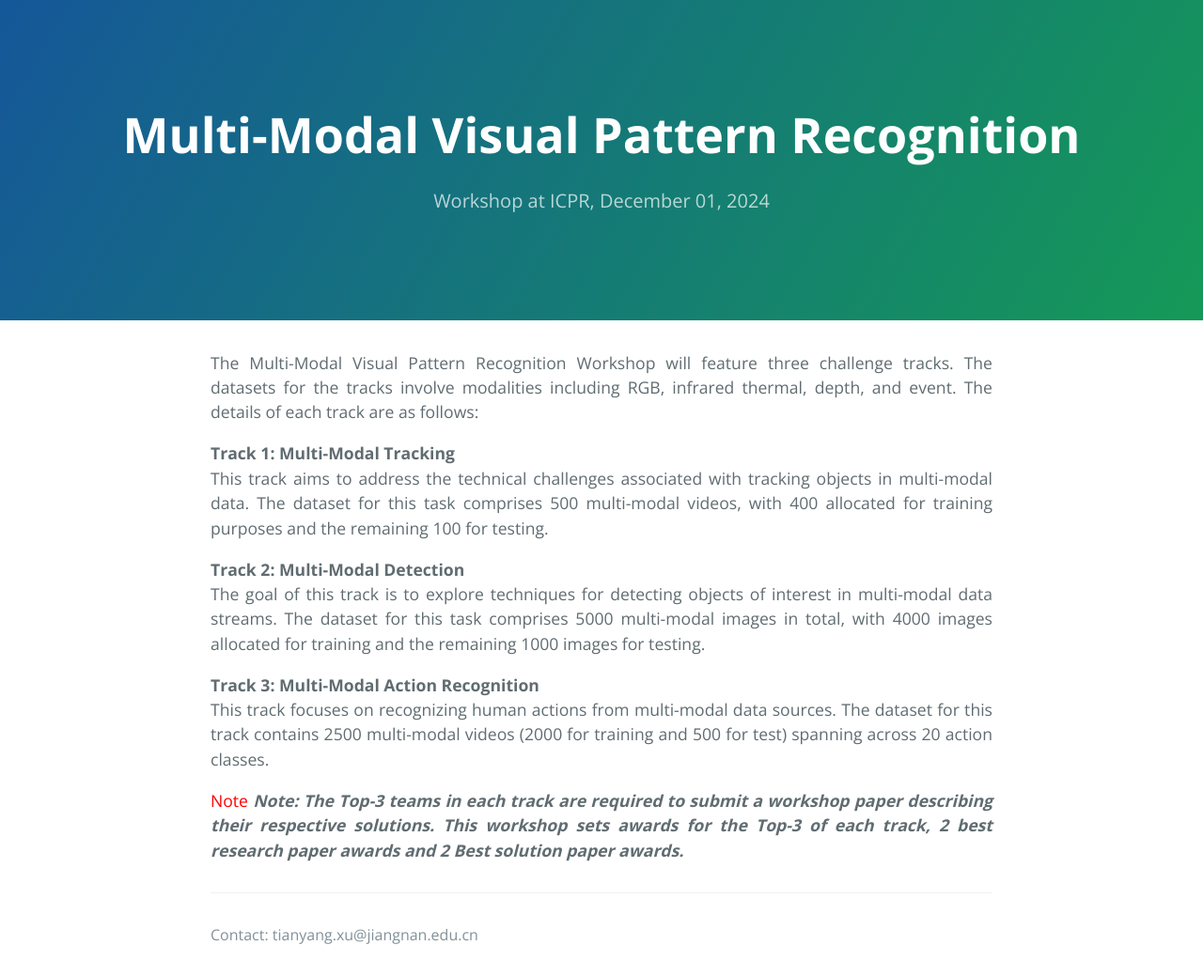
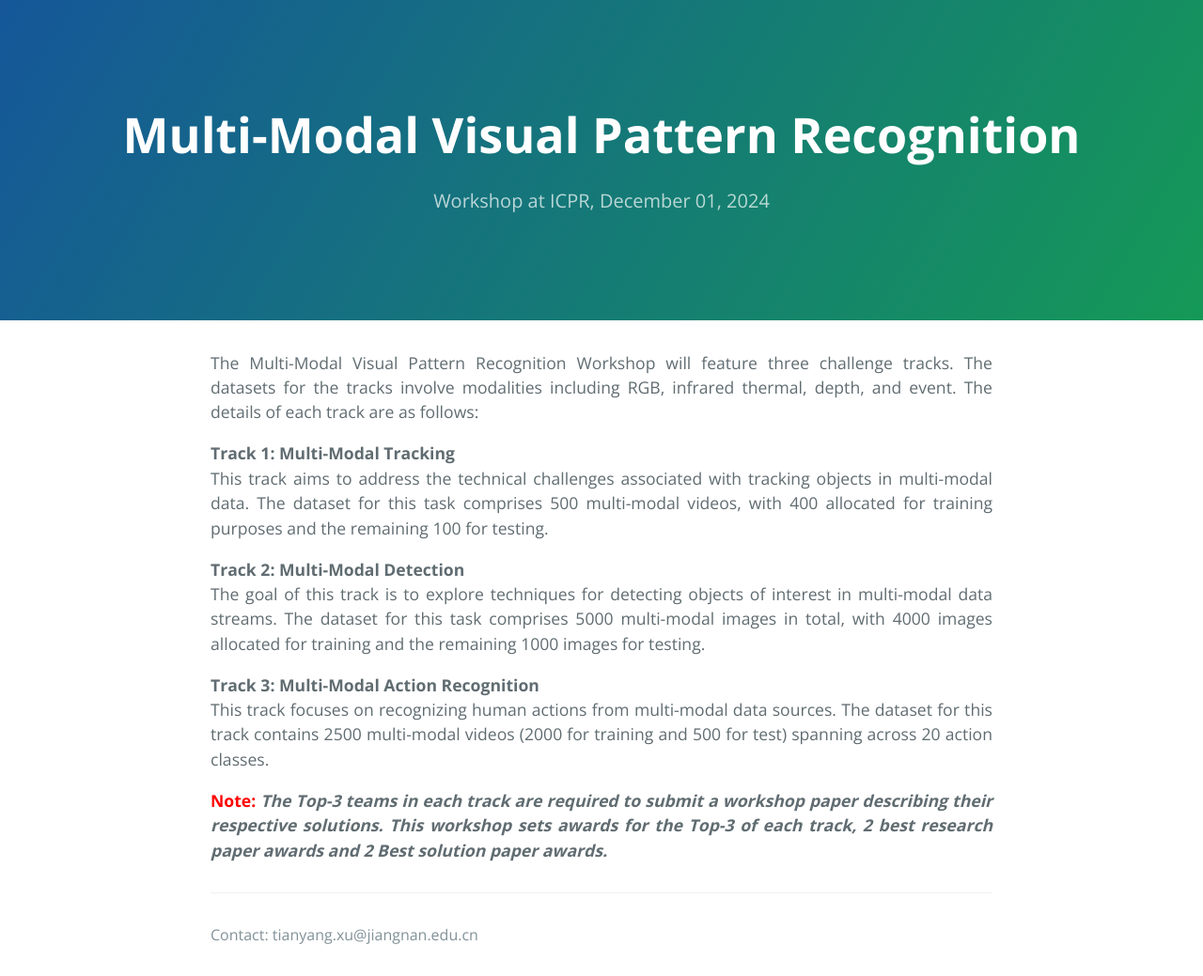
Before and after one commit to PRCI-Lab/mmvpr-workshop-icpr2024, a Jekyll site: the page built from docs/details-of-the-challenge.md, in a window 1280 px wide. Shown: the whole page at 94% size. Built offline with Jekyll 4.4.1, drawn with Linux system fonts in a browser that asks for light colours; our own code applies the rules of GitHub Pages for plain Markdown files.

Commit message:
Update details-of-the-challenge.md

```diff
--- a/docs/details-of-the-challenge.md
+++ b/docs/details-of-the-challenge.md
@@ -9,5 +9,5 @@ The goal of this track is to explore techniques for detecting objects of interes
 **Track 3: Multi-Modal Action Recognition**
 This track focuses on recognizing human actions from multi-modal data sources. The dataset for this track contains 2500 multi-modal videos (2000 for training and 500 for test) spanning across 20 action classes.
 
-<span style="color:red;">Note</span>
-**_Note: The Top-3 teams in each track are required to submit a workshop paper describing their respective solutions. This workshop sets awards for the Top-3 of each track, 2 best research paper awards and 2 Best solution paper awards._**
+<span style="color:red;">**Note:**</span>
+**_The Top-3 teams in each track are required to submit a workshop paper describing their respective solutions. This workshop sets awards for the Top-3 of each track, 2 best research paper awards and 2 Best solution paper awards._**
```
